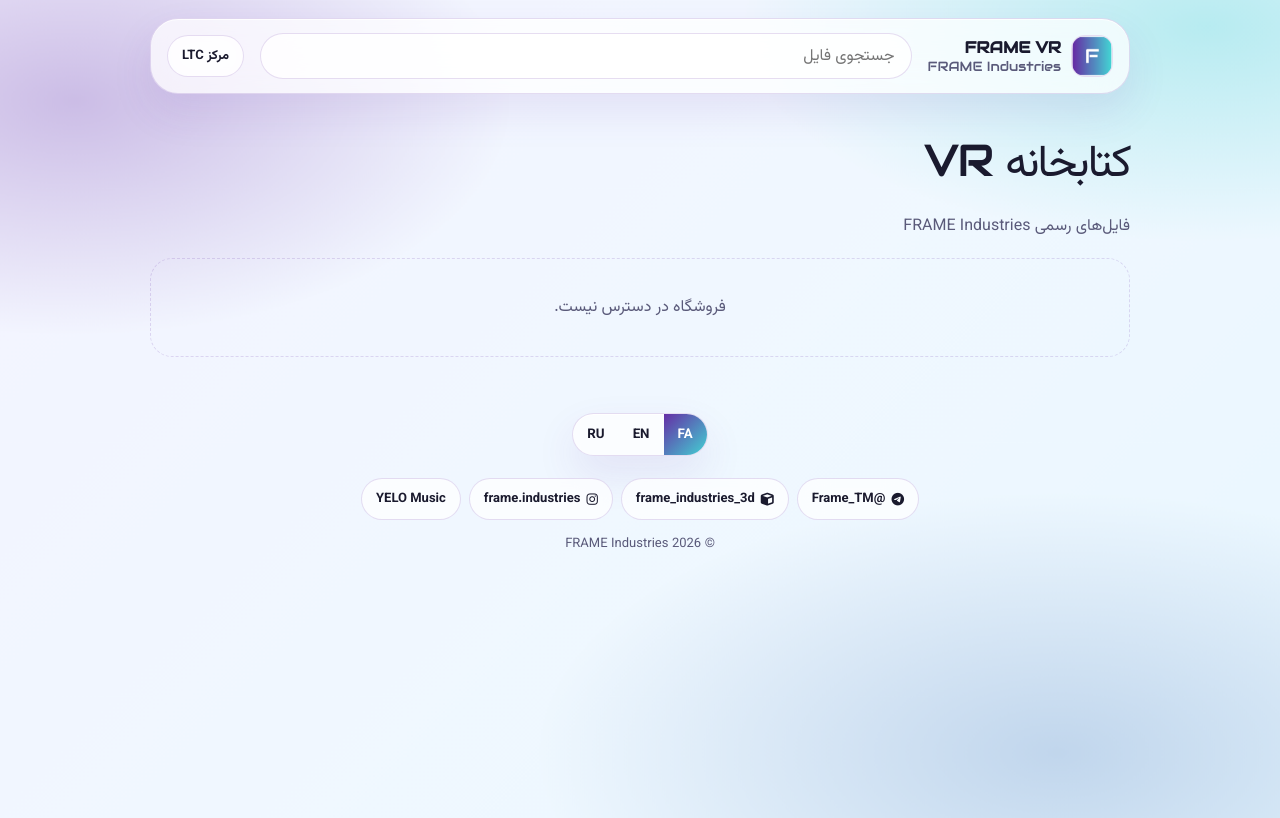
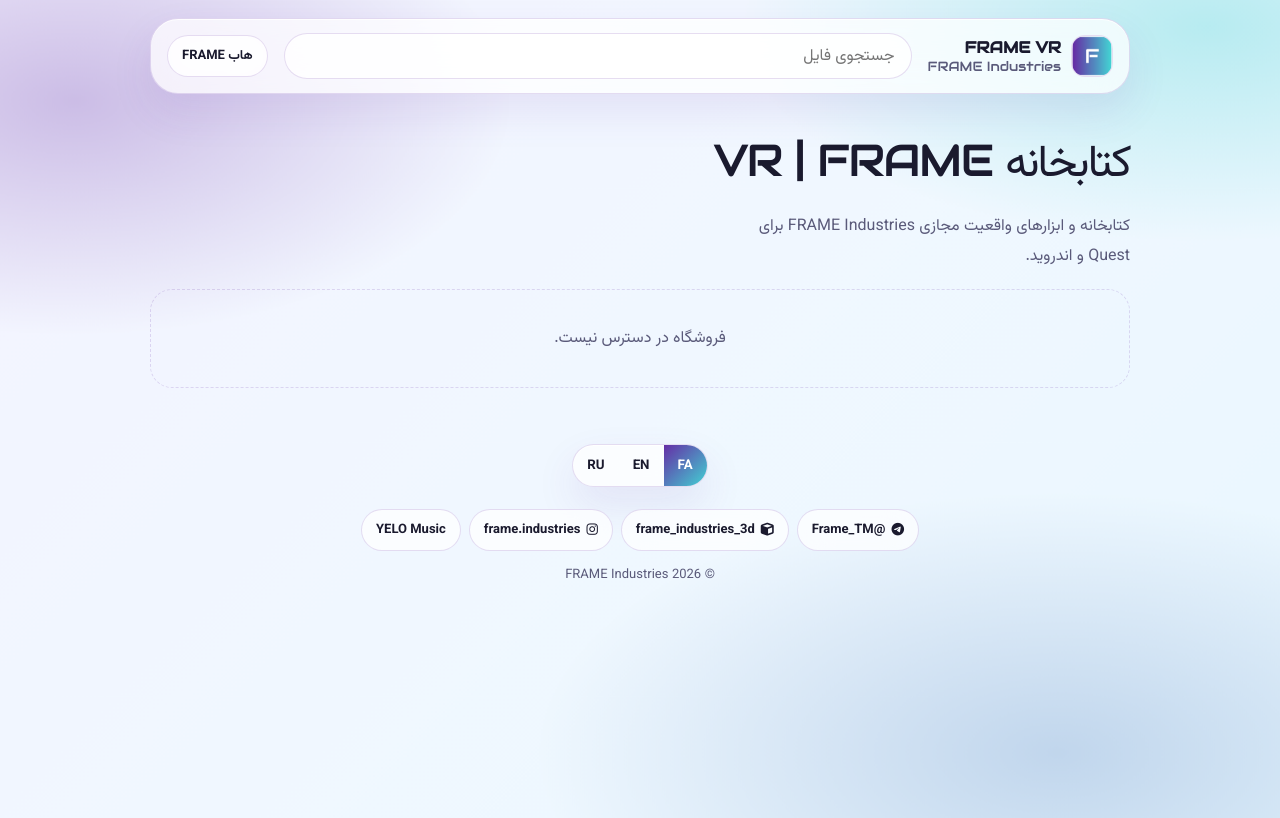
Before and after one commit to MHMahdavi1391/VR, a plain HTML site: page index.html in a window 1280 px wide. Drawn offline with nearby package versions, Linux system fonts and the light colour scheme; no server answers.

Commit message:
Finish VR rebrand: title and description use FRAME only

```diff
--- a/app.js
+++ b/app.js
@@ -1,9 +1,9 @@
 const FILES_API = "https://api.github.com/repos/MHMahdavi1391/VR/contents/files";
 const RAW = "https://raw.githubusercontent.com/MHMahdavi1391/VR/main/files/";
 const I18N = {
-  en: { title: "FRAME VR", lead: "Official files of FRAME Industries", hub: "FRAME Hub", search: "Search files", count: "items", loading: "Loading…", empty: "No files found.", error: "The store could not be loaded.", get: "Download", size: "Size", format: "Format" },
-  ru: { title: "FRAME VR", lead: "Официальные файлы FRAME Industries", hub: "FRAME Hub", search: "Поиск файлов", count: "шт.", loading: "Загрузка…", empty: "Файлы не найдены.", error: "Не удалось открыть магазин.", get: "Скачать", size: "Размер", format: "Формат" },
-  fa: { title: "کتابخانه VR", lead: "فایل‌های رسمی FRAME Industries", hub: "مرکز LTC", search: "جستجوی فایل", count: "مورد", loading: "در حال بارگذاری...", empty: "فایلی پیدا نشد.", error: "فروشگاه در دسترس نیست.", get: "دانلود", size: "حجم", format: "فرمت" }
+  en: { title: "FRAME VR", lead: "VR library and tools by FRAME Industries for Quest and Android.", hub: "FRAME Hub", search: "Search files", count: "items", loading: "Loading…", empty: "No files found.", error: "The store could not be loaded.", get: "Download", size: "Size", format: "Format" },
+  ru: { title: "FRAME VR", lead: "Библиотека VR и инструменты FRAME Industries для Quest и Android.", hub: "FRAME Hub", search: "Поиск файлов", count: "шт.", loading: "Загрузка…", empty: "Файлы не найдены.", error: "Не удалось открыть магазин.", get: "Скачать", size: "Размер", format: "Формат" },
+  fa: { title: "کتابخانه VR | FRAME", lead: "کتابخانه و ابزارهای واقعیت مجازی FRAME Industries برای Quest و اندروید.", hub: "هاب FRAME", search: "جستجوی فایل", count: "مورد", loading: "در حال بارگذاری...", empty: "فایلی پیدا نشد.", error: "فروشگاه در دسترس نیست.", get: "دانلود", size: "حجم", format: "فرمت" }
 };
 let STATE = { lang: "fa", q: "", files: [] };
 function t() { return I18N[STATE.lang] || I18N.fa; }
--- a/index.html
+++ b/index.html
@@ -22,7 +22,7 @@
   <meta property="og:locale" content="fa_IR" />
   <meta name="twitter:card" content="summary" />
   <meta name="twitter:title" content="کتابخانه VR | FRAME" />
-  <meta name="twitter:description" content="فروشگاه رسمی فایل‌ها و برنامه‌های FRAME Industries" />
+  <meta name="twitter:description" content="کتابخانه و ابزارهای واقعیت مجازی FRAME Industries" />
   <meta name="twitter:image" content="https://mhmahdavi1391.github.io/VR/assets/logo-icon.png" />
   <link rel="preconnect" href="https://fonts.googleapis.com" />
   <link rel="preconnect" href="https://fonts.gstatic.com" crossorigin />
@@ -32,7 +32,7 @@
   <link rel="stylesheet" href="https://unpkg.com/aos@2.3.4/dist/aos.css" />
   <link rel="stylesheet" href="styles.css" />
   <link rel="stylesheet" href="theme.css" />
-  <script type="application/ld+json">{"@context":"https://schema.org","@type":"WebPage","name":"FRAME VR","url":"https://mhmahdavi1391.github.io/VR/","description":"فروشگاه رسمی فایل‌ها و کتابخانه واقعیت مجازی FRAME Industries","isPartOf":{"@type":"WebSite","name":"FRAME Industries","url":"https://frame.iddns.ir/"},"publisher":{"@type":"Organization","name":"FRAME Industries","url":"https://frame.iddns.ir/","logo":"https://mhmahdavi1391.github.io/VR/assets/logo-icon.png"}}</script>
+  <script type="application/ld+json">{"@context":"https://schema.org","@type":"WebPage","name":"FRAME VR","url":"https://mhmahdavi1391.github.io/VR/","description":"کتابخانه و ابزارهای واقعیت مجازی FRAME Industries","isPartOf":{"@type":"WebSite","name":"FRAME Industries","url":"https://frame.iddns.ir/"},"publisher":{"@type":"Organization","name":"FRAME Industries","url":"https://frame.iddns.ir/","logo":"https://mhmahdavi1391.github.io/VR/assets/logo-icon.png"}}</script>
 </head>
 <body>
   <header class="topbar animate__animated animate__fadeInDown">
@@ -45,7 +45,7 @@
   </header>
   <section class="intro" data-aos="fade-up">
     <h1 id="t-title">کتابخانه VR | FRAME</h1>
-    <p class="lead" id="t-lead">فروشگاه رسمی FRAME Industries برای دانلود فایل‌ها، برنامه‌ها و ابزارهای واقعیت مجازی روی Meta Quest و اندروید.</p>
+    <p class="lead" id="t-lead">کتابخانه و ابزارهای واقعیت مجازی FRAME Industries برای Quest و اندروید.</p>
   </section>
   <main class="store"><p class="count" id="result-count"></p><div id="grid" class="list"></div></main>
   <footer data-aos="fade-up">
```
